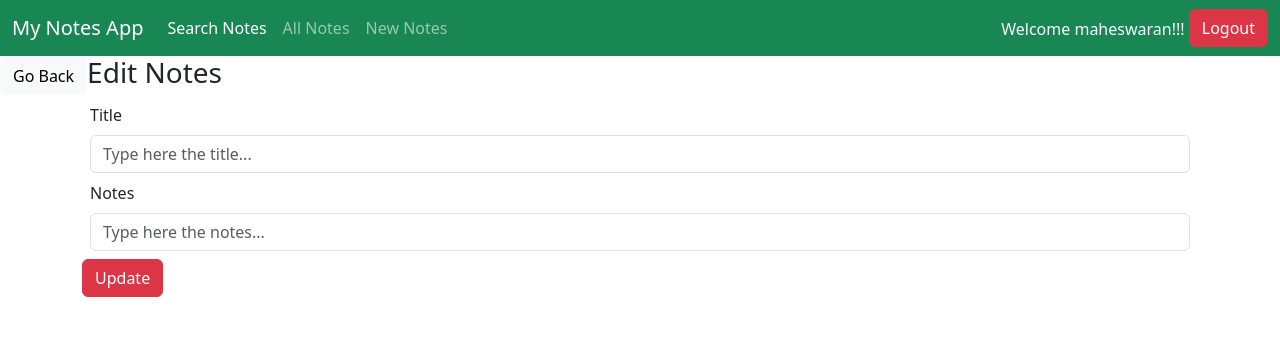
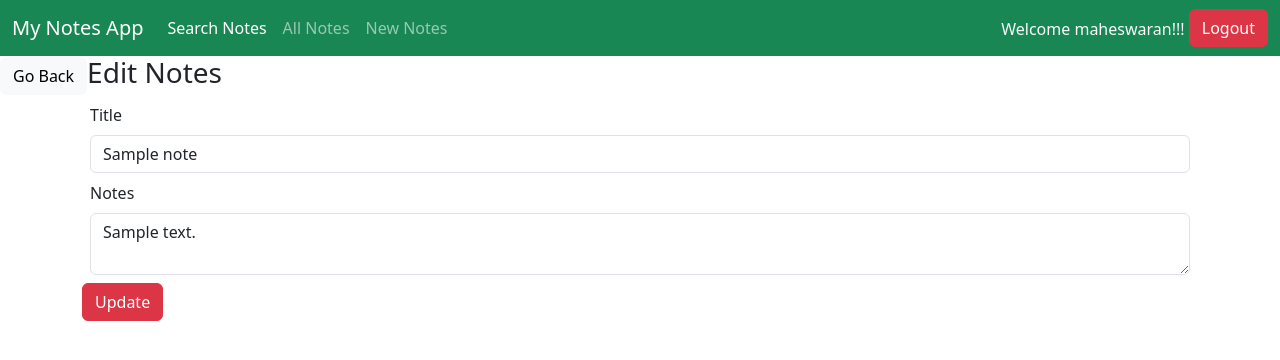
Before and after one commit to gmaheswaranmca/cbit2024-yr2, a Flask app: page /edit/1 in a window 1280 px wide. Shown: the top 360 px of the page. Run offline with Flask 3, Linux system fonts and the light colour scheme; tables that the repository leaves empty hold one stand-in row (values such as "Sample post").

Commit message:
notes app coding getting completed for sqlite db

```diff
--- a/20240720/year2-notes-app/app.py
+++ b/20240720/year2-notes-app/app.py
@@ -1,25 +1,48 @@
-from flask import Flask, render_template
+from flask import Flask, render_template, request, redirect ###2
+from db import noteTablesCreate, readAllNotes #
+from db import createNote, readNoteById, updateNote  ###3
+from db import search, deleteNote, Note  ###2+1
+noteTablesCreate() # db is created if not exist, tbl is created if not exist.
+app = Flask(__name__)
+@app.route("/list",methods=['GET'])
+def notes_list():
+    notes = readAllNotes() #list of notes objects #
+    for I in range(len(notes)):
+        notes[I].sno = I + 1
+    return render_template('list.html',notes=notes)#
+@app.route("/create",methods=['GET','POST'])
+def notes_create(): ###all
+    note = Note()
+    if request.method == 'GET':
+        return render_template('create.html',note=note)
+    elif request.method == 'POST':
+        note.title = request.form['title']
+        note.notes = request.form['notes']
+        createNote(note)
+        return redirect('/list')
+@app.route("/view/<id>")
+def notes_view(id,methods=['GET']):
+    note = readNoteById(id)
+    return render_template('view.html', note=note)
+@app.route("/edit/<id>",methods=['GET','POST'])
+def notes_edit(id):
+    note = readNoteById(id)
+    if request.method == 'GET':
+        return render_template('edit.html',note=note)
+    elif request.method == 'POST':
+        note.title = request.form['title']
+        note.notes = request.form['notes']
+        updateNote(note)
+        return redirect('/list')
 
-app = Flask(__name__)
-
-@app.route("/")
+@app.route("/",methods=['GET','POST'])
 def notes_index():
-    return render_template('index.html')
-@app.route("/list")
-def notes_list():
-    notes = [
-        {'id':1,'title':'HTML 5','notes':'...'},
-        {'id':2,'title':'CSS 3','notes':'...'},
-        {'id':3,'title':'Bootstrap','notes':'...'},
-        {'id':4,'title':'Javascript','notes':'...'},
-    ]
-    return render_template('list.html',notes=notes)
-@app.route("/create")
-def notes_create():
-    return render_template('create.html')
-@app.route("/view/<id>")
-def notes_view(id):
-    return render_template('view.html')
-@app.route("/edit/<id>")
-def notes_edit(id):
-    return render_template('edit.html')
+    if request.method == 'GET':
+        return render_template('index.html')
+    elif request.method == 'POST':
+        title = request.form['title']
+        notes_text = request.form['notes']
+        notes = search(title,notes_text)
+        for I in range(len(notes)):
+            notes[I].sno = I + 1
+        return render_template('list.html',notes=notes)
--- a/20240720/year2-notes-app/templates/edit.html
+++ b/20240720/year2-notes-app/templates/edit.html
@@ -3,16 +3,22 @@
 {% block main %}
       <h3><a href="list.html" class="btn btn-light">Go Back</a>Edit Notes</h3>
       <div class="container">
+
+        <form method="POST">
         <div class="form-group m-2">
             <label for="title" class="form-label">Title</label>
             <input type="text" id="title" class="form-control"
-              placeholder="Type here the title..."/>
+              placeholder="Type here the title..."
+              name="title" value="{{ note.title }}"/>
         </div>
         <div class="form-group m-2">
           <label for="notes" class="form-label">Notes</label>
-          <input type="text" id="notes" class="form-control"
-              placeholder="Type here the notes..."/>
+          <textarea id="notes" class="form-control"
+              placeholder="Type here the notes..."
+              name="notes">{{ note.notes }}</textarea>
         </div>
-        <button type="button" class="btn btn-danger">Update</button>
+        <button type="submit" class="btn btn-danger">Update</button>
+      </form>
+
       </div>
 {% endblock %}
--- a/20240720/year2-notes-app/templates/list.html
+++ b/20240720/year2-notes-app/templates/list.html
@@ -9,10 +9,10 @@
           </thead>
           <tbody>
             {% for note in notes %}
-            <tr> <td>{{ note['id'] }}</td> <td>{{ note['title'] }}</td>
+            <tr> <td>{{ note.sno }}</td> <td>{{ note.title }}</td>
               <td align="right">
-                <a href="/view/{{ note['id'] }}" class="btn btn-success">View</a>
-                <a href="/edit/{{ note['id'] }}" class="btn btn-warning">Edit</a>
+                <a href="/view/{{ note.id }}" class="btn btn-success">View</a>
+                <a href="/edit/{{ note.id }}" class="btn btn-warning">Edit</a>
                 <button type="button" class="btn btn-danger">Delete</button>
               </td>
             </tr>
```
Also changed, not shown: 20240720/year2-notes-app/templates/create.html (+10 -4 lines), 20240720/year2-notes-app/templates/index.html (+9 -3 lines), 20240720/year2-notes-app/templates/view.html (+5 -3 lines).
